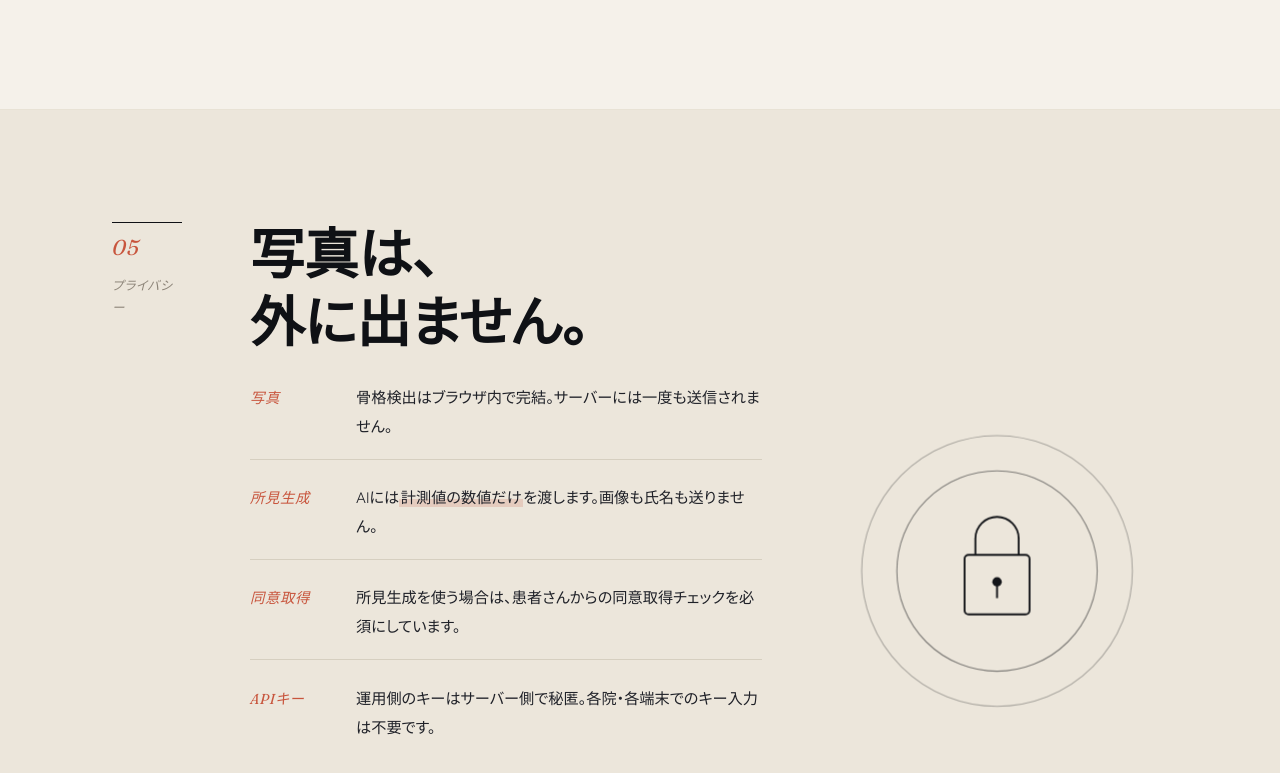
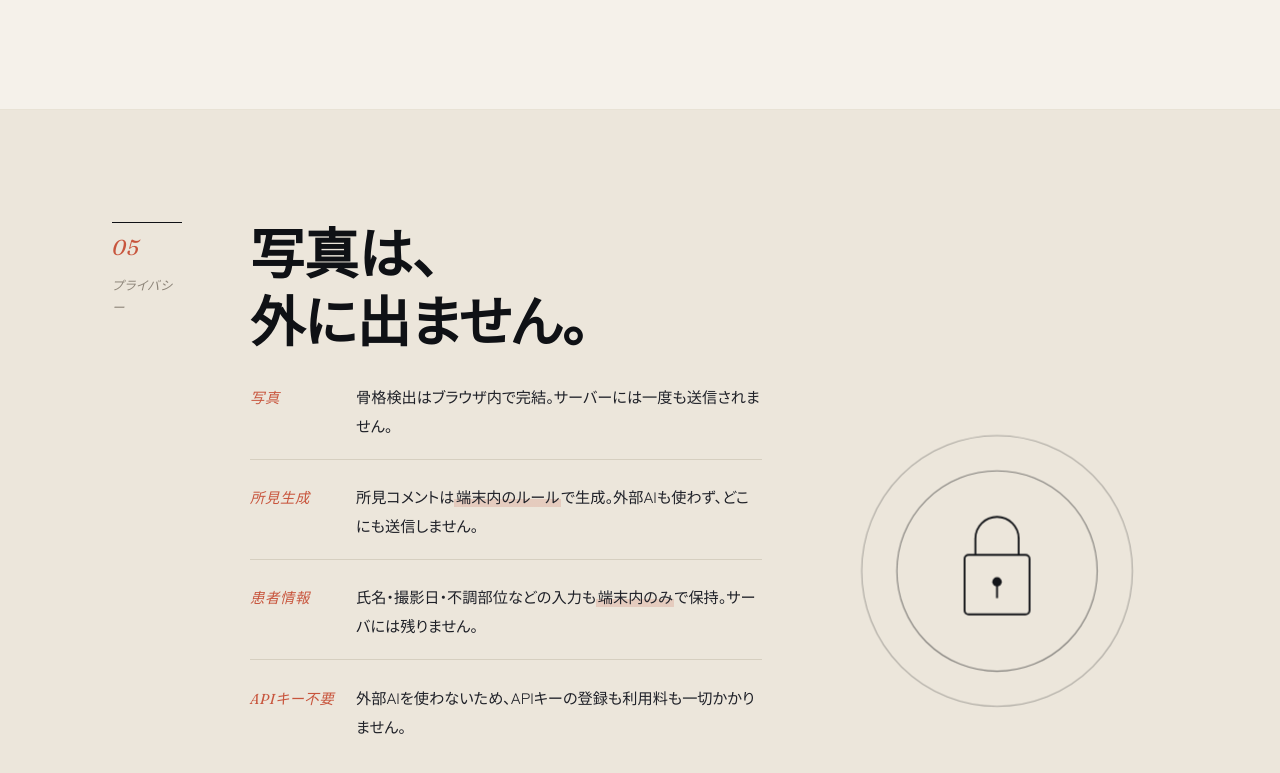
Before and after one commit to tmk4men/posture-analysis, a plain HTML site: page index.html in a window 1280 px wide. Shown: the part 3735-4508 px from the top of the page. Drawn offline with Linux system fonts and the light colour scheme; a web font is replaced by a local one.

Commit message:
Fix LP copy: remove now-false AI/API-key/consent claims
AIを撤去したため、紹介ページ（index.html）の「AIに計測値を渡す」
「同意取得チェック必須」「APIキー」等の記述が事実と食い違っていた。
所見はすべて端末内ルールで生成・外部送信なし・APIキー不要、に修正。

Co-Authored-By: Claude Opus 4.8 (1M context) <noreply@anthropic.com>

```diff
--- a/index.html
+++ b/index.html
@@ -42,7 +42,7 @@
     "name": "Postura",
     "applicationCategory": "HealthApplication",
     "operatingSystem": "Web",
-    "description": "整骨院・整体院向けの姿勢分析Webアプリ。写真4枚から骨格を自動検出し、左右差や前後傾を数値化、AI所見コメントを生成します。",
+    "description": "整骨院・整体院向けの姿勢分析Webアプリ。写真4枚から骨格を自動検出し、左右差や前後傾を数値化、所見コメントを自動生成します。",
     "offers": { "@type": "Offer", "price": "0", "priceCurrency": "JPY" },
     "url": "https://tmk4men.github.io/posture-analysis/"
   }
@@ -220,7 +220,7 @@
               <svg viewBox="0 0 36 36" width="36" height="36"><path d="M8 8 H24 L28 12 V28 H8 Z" fill="none" stroke="currentColor" stroke-width="1.2"/><line x1="12" y1="16" x2="24" y2="16" stroke="currentColor" stroke-width="1.2"/><line x1="12" y1="20" x2="24" y2="20" stroke="currentColor" stroke-width="1.2"/><line x1="12" y1="24" x2="20" y2="24" stroke="currentColor" stroke-width="1.2"/></svg>
             </div>
             <h3>所見コメントの下書き</h3>
-            <p>計測値だけを AI に渡して、所見・身体への影響・セルフケア提案の下書きを生成。<em>叩き台として</em>使い、施術者がその場で言葉を整えてください。</p>
+            <p>計測値・不調部位・トレーニング頻度をもとに、所見と改善の見通しの下書きを自動で組み立て。<em>叩き台として</em>使い、施術者がその場で言葉を整えてください。</p>
           </article>
           <article class="feature-card">
             <div class="feature-icon" aria-hidden="true">
@@ -316,15 +316,15 @@
             </li>
             <li>
               <span class="privacy-tag">所見生成</span>
-              <p>AIには<em>計測値の数値だけ</em>を渡します。画像も氏名も送りません。</p>
+              <p>所見コメントは<em>端末内のルール</em>で生成。外部AIも使わず、どこにも送信しません。</p>
             </li>
             <li>
-              <span class="privacy-tag">同意取得</span>
-              <p>所見生成を使う場合は、患者さんからの同意取得チェックを必須にしています。</p>
+              <span class="privacy-tag">患者情報</span>
+              <p>氏名・撮影日・不調部位などの入力も<em>端末内のみ</em>で保持。サーバには残りません。</p>
             </li>
             <li>
-              <span class="privacy-tag">APIキー</span>
-              <p>運用側のキーはサーバー側で秘匿。各院・各端末でのキー入力は不要です。</p>
+              <span class="privacy-tag">APIキー不要</span>
+              <p>外部AIを使わないため、APIキーの登録も利用料も一切かかりません。</p>
             </li>
           </ul>
           <div class="privacy-figure" aria-hidden="true">
```
